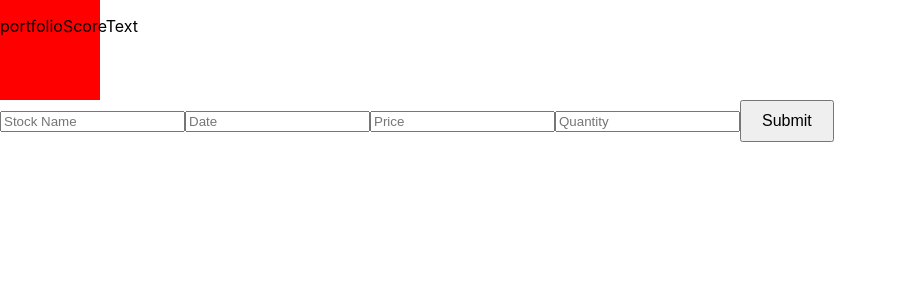
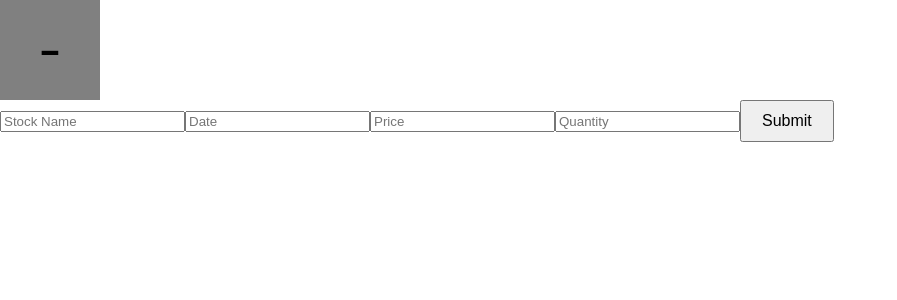
Before and after one commit to Kavinislyfeyall/CSE412-Project, a React (Create React App) app in the folder projectsource/: page / in a window 1280 px wide. Shown: the top 300 px of the page, without its empty margins (0-897 px from the left). Built offline with nearby package versions, Linux system fonts and the light colour scheme.

Commit message:
Updated app.js and app.css

```diff
--- a/projectsource/src/App.css
+++ b/projectsource/src/App.css
@@ -30,10 +30,16 @@
 
 .square {
   display: flex;
+  align-items: center;
+  justify-content: center;
   width: 100px;
   height: 100px;
   background-color: red;
 }
+.text {
+  font-size: 52px;
+}
+
 .circle {
   display: flex;
   width: 100px;
--- a/projectsource/src/App.js
+++ b/projectsource/src/App.js
@@ -1,6 +1,6 @@
 import logo from './logo.svg';
 import './App.css';
-import { useState } from 'react';
+import { useState, useEffect } from 'react';
 /*
 function App() {
   return (
@@ -167,14 +167,17 @@ const PRODUCTS = [
 */
 
 function StockIdentifier() {
-  const [portfolioScoreText, setPortfolioScoreTextChange] = useState('');
+  const [portfolioScoreText, setPortfolioScoreTextChange] = useState('-');
+  const [squareColor, setSquareColor] = useState('gray');
   return (
     <div>
       <PortfolioScoreBar
-      portfolioScoreText={portfolioScoreText}/>
+      portfolioScoreText={portfolioScoreText}
+      squareColor={squareColor}/>
       <InputStockBar
       portfolioScoreText={portfolioScoreText}
-      setPortfolioScoreTextChange={setPortfolioScoreTextChange}/>
+      setPortfolioScoreTextChange={setPortfolioScoreTextChange}
+      setSquareColor={setSquareColor}/>
       <StockTable/>
     </div>
   );
@@ -184,24 +187,36 @@ function StockTable() {
 
 }
 
-function PortfolioScoreBar(portfolioScoreText) {
+function PortfolioScoreBar({portfolioScoreText, squareColor}) {
   return (
-    <div class="square">
-      <p class="text">portfolioScoreText</p>
+    <div class="square" style={{ backgroundColor: squareColor }}>
+      <p class="text">{portfolioScoreText}</p>
     </div>
   );
 }
 
-function InputStockBar(portfolioScoreText, setPortfolioScoreTextChange) {
+function InputStockBar({portfolioScoreText, setPortfolioScoreTextChange,setSquareColor}) {
   const [stockText, setStockTextChange] = useState('');
   const [dateText, setDateTextChange] = useState('');
   const [priceText, setPriceTextChange] = useState('');
   const [quantityText, setQuantityTextChange] = useState('');
 
+  // useEffect(() => {
+  //   // This block will run after the component is rendered and the state is updated
+  //   console.log('Updated portfolioScoreText:', portfolioScoreText);
+  // }, [portfolioScoreText]); // useEffect will run whenever portfolioScoreText changes
+
   const handleSubmit = (event) => {
     event.preventDefault();
-    setPortfolioScoreTextChange("52");
-
+    const score = "52";
+    setPortfolioScoreTextChange(score);
+    if(parseInt(score, 10) > 70){
+      setSquareColor('green');
+    }else if(parseInt(score, 10) < 70 && parseInt(score, 10) > 50){
+      setSquareColor('orange');
+    }else{
+      setSquareColor('red');
+    }
   }
 
   return (
```
